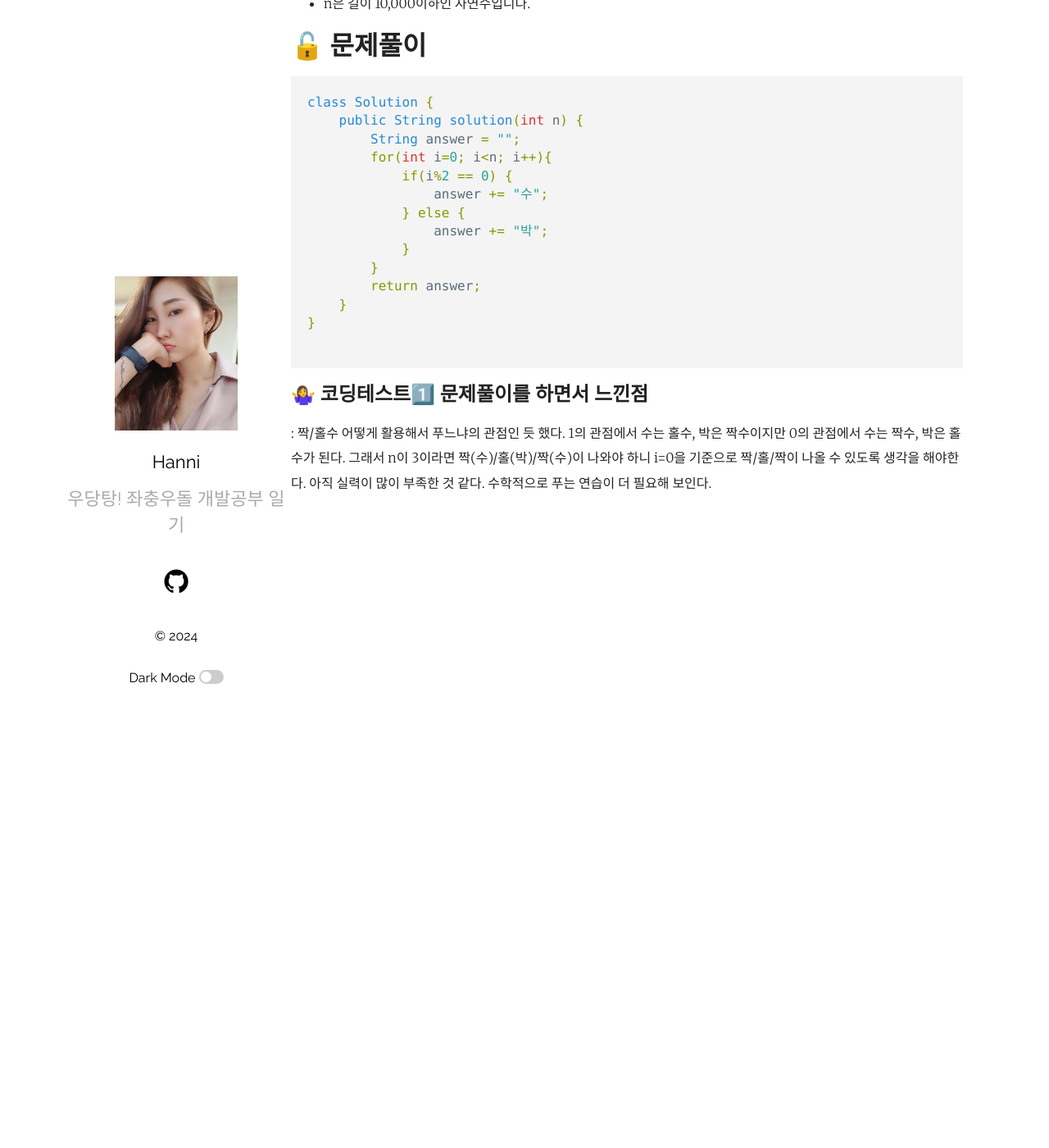
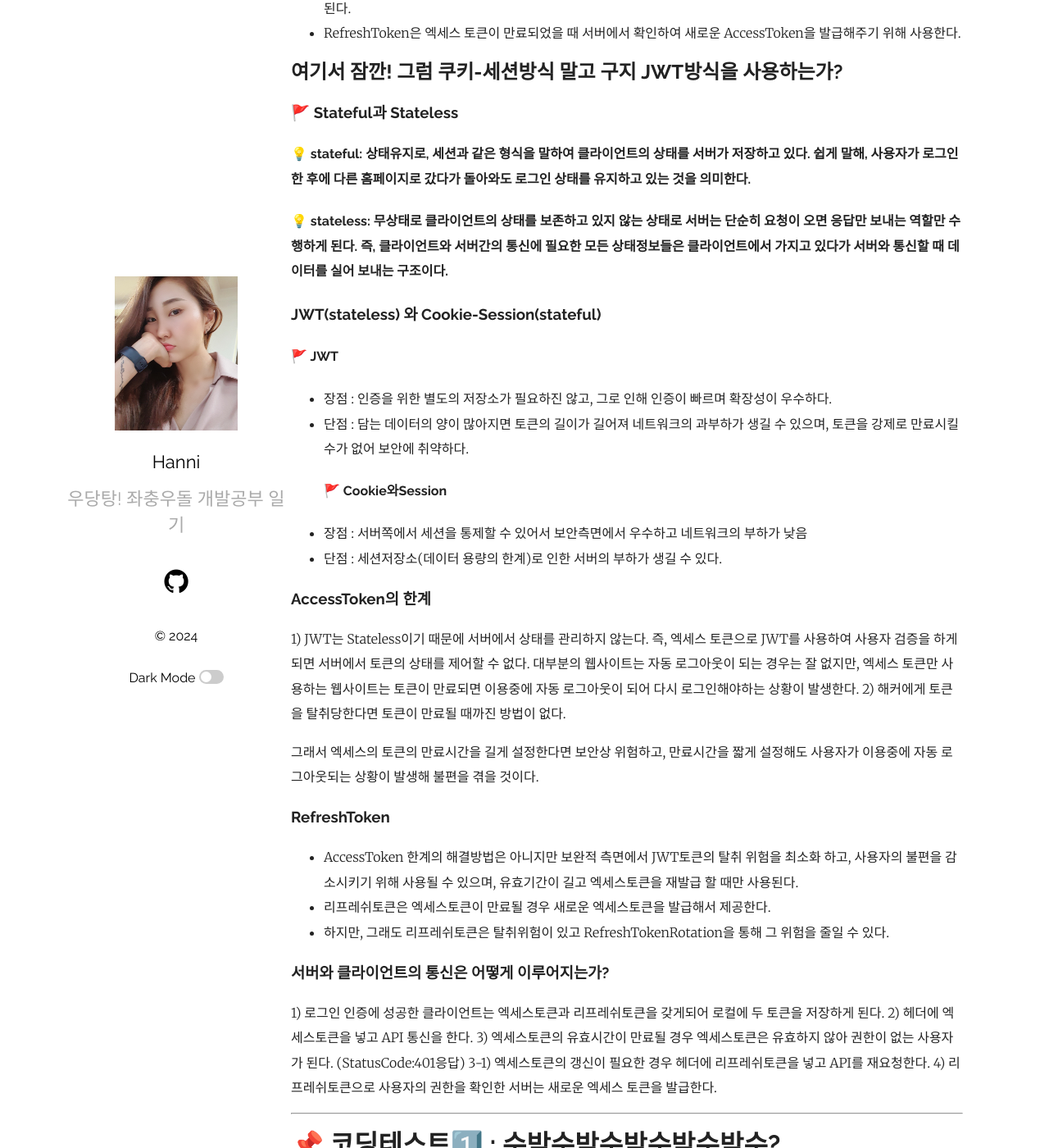
Before and after one commit to HaejungHan/HaejungHan.previous.blog, a Jekyll site: the page built from _posts/2024-05-29-코딩테스트-수박수.markdown, in a window 1280 px wide and 1400 px high, scrolled down 443 px. Shown: the whole window at 82% size. Built offline with Jekyll 4.4.1, drawn with Linux system fonts in a browser that asks for light colours; before the commit the page ends 1092 px from its top, so only the background shows below that; some of the changed text lies outside the part shown.

Commit message:
20240529 jwt stateful stateless 엑세스토큰 리프레시토큰

```diff
--- a/_posts/2024-05-29-코딩테스트-수박수.markdown
+++ b/_posts/2024-05-29-코딩테스트-수박수.markdown
@@ -1,6 +1,6 @@
 ---
 layout: post
-title:  "TIL(20240529) 코딩테스트:수박수박수박수박수박수?"
+title:  "TIL(20240529) [Spring:AccessToken과 RefreshTocken][코딩테스트]"
 date:  2024-05-29
 categories: TIL Spring 코딩테스트
 ---
@@ -8,6 +8,48 @@ categories: TIL Spring 코딩테스트
 ---------------------------------------------------------------------
 
 # 📌 Spring
+
+## 과제 💡 "회원가입, 로그인 기능이 있는 투두앱 백엔드 서버 만들기"
+1) StatusCode 상태코드와 메세지 반환
+2) Validation예외처리 검토
+3) 10단계까지 도전해보기
+4) 과제 마무리 후에 모든 코드 하나씩 주석달면서 해석하기
+
+## AccessToken과 RefreshToken
+- AccessToken은 사용자의 정보를 담고 있어서 서비스에 접근할 수 있는 토큰을 의미하는데, JWT는 엑세스 토큰에 해당된다.
+- RefreshToken은 엑세스 토큰이 만료되었을 때 서버에서 확인하여 새로운 AccessToken을 발급해주기 위해 사용한다.
+
+## 여기서 잠깐! 그럼 쿠키-세션방식 말고 구지 JWT방식을 사용하는가?
+### 🚩 Stateful과 Stateless
+#### 💡 stateful: 상태유지로, 세션과 같은 형식을 말하여 클라이언트의 상태를 서버가 저장하고 있다. 쉽게 말해, 사용자가 로그인 한 후에 다른 홈페이지로 갔다가 돌아와도 로그인 상태를 유지하고 있는 것을 의미한다.
+#### 💡 stateless:  무상태로 클라이언트의 상태를 보존하고 있지 않는 상태로 서버는 단순히 요청이 오면 응답만 보내는 역할만 수행하게 된다. 즉, 클라이언트와 서버간의 통신에 필요한 모든 상태정보들은 클라이언트에서 가지고 있다가 서버와 통신할 때 데이터를 실어 보내는 구조이다.
+
+### JWT(stateless) 와 Cookie-Session(stateful)
+#### 🚩 JWT
+- 장점 : 인증을 위한 별도의 저장소가 필요하진 않고, 그로 인해 인증이 빠르며 확장성이 우수하다.
+- 단점 : 담는 데이터의 양이 많아지면 토큰의 길이가 길어져 네트워크의 과부하가 생길 수 있으며, 토큰을 강제로 만료시킬 수가 없어 보안에 취약하다.
+#### 🚩 Cookie와Session
+- 장점 : 서버쪽에서 세션을 통제할 수 있어서 보안측면에서 우수하고 네트워크의 부하가 낮음
+- 단점 : 세션저장소(데이터 용량의 한계)로 인한 서버의 부하가 생길 수 있다.
+
+### AccessToken의 한계
+1) JWT는 Stateless이기 때문에 서버에서 상태를 관리하지 않는다. 즉, 엑세스 토큰으로 JWT를 사용하여 사용자 검증을 하게 되면 서버에서 토큰의 상태를 제어할 수 없다. 대부분의 웹사이트는 자동 로그아웃이 되는 경우는 잘 없지만, 엑세스 토큰만 사용하는 웹사이트는 토큰이 만료되면 이용중에 자동 로그아웃이 되어 다시 로그인해야하는 상황이 발생한다.
+2) 해커에게 토큰을 탈취당한다면 토큰이 만료될 때까진 방법이 없다.
+
+그래서 엑세스의 토큰의 만료시간을 길게 설정한다면 보안상 위험하고, 만료시간을 짧게 설정해도 사용자가 이용중에 자동 로그아웃되는 상황이 발생해 불편을 겪을 것이다.
+
+### RefreshToken
+- AccessToken 한계의 해결방법은 아니지만 보완적 측면에서 JWT토큰의 탈취 위험을 최소화 하고, 사용자의 불편을 감소시키기 위해
+사용될 수 있으며, 유효기간이 길고 엑세스토큰을 재발급 할 때만 사용된다.
+- 리프레쉬토큰은 엑세스토큰이 만료될 경우 새로운 엑세스토큰을 발급해서 제공한다.
+- 하지만, 그래도 리프레쉬토큰은 탈취위험이 있고 RefreshTokenRotation을 통해 그 위험을 줄일 수 있다.
+
+### 서버와 클라이언트의 통신은 어떻게 이루어지는가?
+1) 로그인 인증에 성공한 클라이언트는 엑세스토큰과 리프레쉬토큰을 갖게되어 로컬에 두 토큰을 저장하게 된다.
+2) 헤더에 엑세스토큰을 넣고 API 통신을 한다.
+3) 엑세스토큰의 유효시간이 만료될 경우 엑세스토큰은 유효하지 않아 권한이 없는 사용자가 된다. (StatusCode:401응답)
+3-1) 엑세스토큰의 갱신이 필요한 경우 헤더에 리프레쉬토큰을 넣고 API를 재요청한다.
+4) 리프레쉬토큰으로 사용자의 권한을 확인한 서버는 새로운 엑세스 토큰을 발급한다.
 
 
 
```
